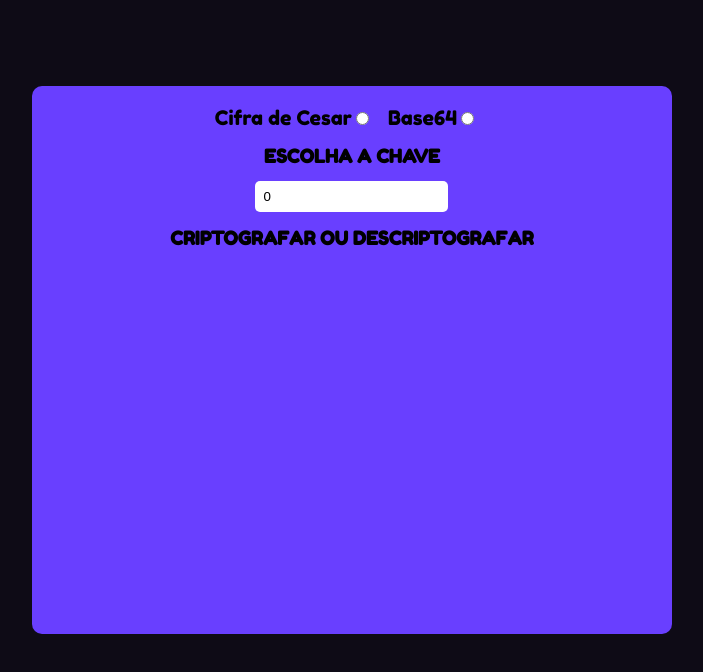
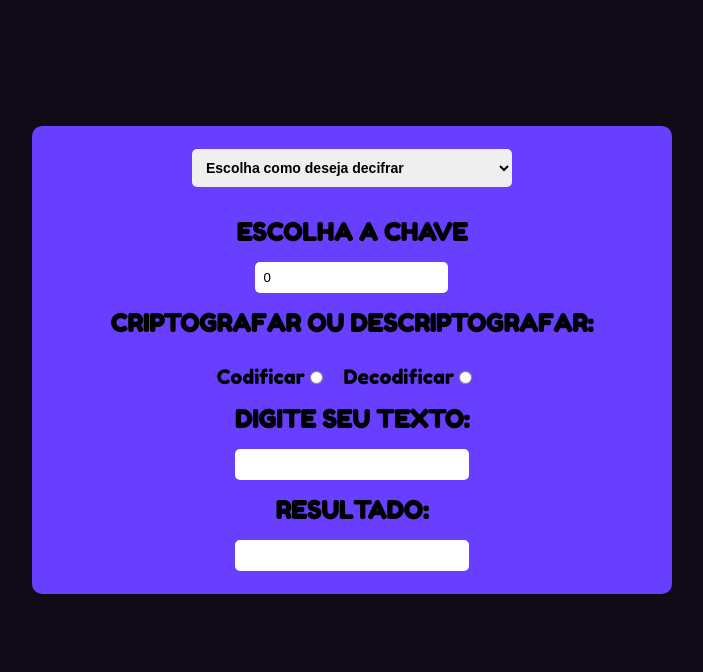
Before and after one commit to Mauriciiow/codificando, a plain HTML site: page index.html in a window 1280 px wide. Shown: the whole page, without its empty margins (288-991 px from the left). Drawn offline with Linux system fonts and the light colour scheme.

Commit message:
melhorei o codigo

```diff
--- a/index.html
+++ b/index.html
@@ -11,22 +11,34 @@
     <main id="container-principal">
       <div class="decifrador">
         <form class="formulario-escolha">
-          <!-- <select name="forma-decifrar" id="forma-decifrar">
-                    <option disabled selected>Escolha como deseja decifrar</option>
-                    <option id="cesar" name="escolha" >Cifra De Cesar</option>
-                    <option id="base" name="escolha" >Base64 </option>
-                </select> -->
-          <div id="escolherModo">
-            <label for="modo">Cifra de Cesar</label>
-            <input id="cesar" type="radio" name="modo" id="cesar" />
-            <label for="modo">Base64</label>
-            <input id="base" type="radio" name="modo" id="base" />
-          </div>
+          <select id="forma-decifrar">
+            <option disabled selected value="textoSelecao">
+              Escolha como deseja decifrar
+            </option>
+            <option id="cesar" name="escolha" value="CifraCesar">
+              Cifra De Cesar
+            </option>
+            <option id="base" name="escolha" value="Base64">Base64</option>
+          </select>
 
           <div id="divCifra">
             <h3 class="sumir">Escolha a chave</h3>
             <input class="sumir" id="chave" type="number" value="0" />
-            <h3>Criptografar ou Descriptografar</h3>
+            <h3>Criptografar ou Descriptografar:</h3>
+          </div>
+
+          <div id="escolherModo">
+            <label for="codificar">Codificar</label>
+            <input id="codificar" type="radio" name="codificar" id="cesar" />
+            <label for="modo">Decodificar</label>
+            <input id="decodificar" type="radio" name="Decodificar" id="base" />
+          </div>
+
+          <div id="mensagemResultado">
+            <h3>Digite seu texto:</h3>
+            <input type="text">
+            <h3>Resultado:</h3>
+            <input type="text">
           </div>
         </form>
       </div>
--- a/index.js
+++ b/index.js
@@ -1,32 +1,18 @@
-// var selecionar = document.querySelectorAll('#escolherModo [name=modo]')
-
-// for (let i = 0; i < selecionar.length; i++) {
-//         if (selecionar[i].checked == true) {
-//             console.log('salve');
-//         } else {
-//             console.log('oi');
-//         }
-
-// }
-
 var cesar = document.getElementById("cesar");
 var base = document.getElementById("base");
-var textoChave = document.getElementById("textoChave");
 var divCifra = document.getElementById("divCifra");
 var chave = document.getElementById("chave");
 var valorChave = chave.value;
 var sumir = document.querySelectorAll(".sumir");
+var selecionar = document.getElementById("forma-decifrar");
 
-cesar.addEventListener("click", () => {
-  for (let i = 0; i < sumir.length; i++) {
-    sumir[i].style.display = "flex";
-  }
-
-  divCifra.style.flexDirection = "column";
-});
-
-base.addEventListener("click", () => {
-  for (let i = 0; i < sumir.length; i++) {
-    sumir[i].style.display = "none";
+selecionar.addEventListener("change", () => {
+  for (var i = 0; i < sumir.length; i++) {
+    if (selecionar.value == "CifraCesar") {
+      sumir[i].style.display = "flex";
+      divCifra.style.flexDirection = "column";
+    } else {
+      sumir[i].style.display = "none";
+    }
   }
 });
--- a/style.css
+++ b/style.css
@@ -1,5 +1,4 @@
-@import url("https://fonts.googleapis.com/css2?family=Fredoka+One&family=Montserrat:wght@100;400&family=Roboto:wght@300&display=swap");
-
+@import url('https://fonts.googleapis.com/css2?family=Fredoka+One&family=Montserrat:wght@100;400&family=Nunito:wght@200;700&family=Open+Sans:wght@300&family=Roboto:wght@300&display=swap');
 * {
   margin: 0;
   padding: 0;
@@ -10,7 +9,8 @@ body {
   background: #0e0b16;
   width: auto;
   min-height: 100vh;
-  font-family: "Fredoka One", cursive;
+  font-family: 'Fredoka One', cursive;
+  font-size: 21px;
 }
 
 #container-principal {
@@ -23,9 +23,12 @@ body {
 
 .decifrador {
   width: 50%;
-  height: 76%;
+  height: 65%;
   background: #693fff;
   border-radius: 10px;
+  display: flex;
+  justify-content: center;
+  align-items: center;
 }
 
 .formulario-escolha {
@@ -33,17 +36,24 @@ body {
   display: flex;
   align-items: center;
   flex-direction: column;
-  margin-top: 20px;
+
 }
 
-#cesar,
-#base {
+#codificar,
+#decodificar {
   margin-right: 15px;
+  margin-top: 18px;
   font-size: 26px;
 }
 
 label {
   font-size: 20px;
+}
+
+h3 {
+  margin-top: 15px;
+  margin-bottom: 15px;
+  text-align: center;
 }
 
 #divCifra {
@@ -53,16 +63,16 @@ label {
   align-items: center;
 }
 
-#divCifra h3 {
+ h3 {
   text-transform: uppercase;
-  margin-top: 15px;
+
 }
 
 #divCifra input {
   padding: 8px;
   border: none;
   border-radius: 5px;
-  margin-top: 14px;
+
 }
 
 #forma-decifrar {
@@ -76,3 +86,20 @@ label {
   margin-bottom: 15px;
   font-weight: bold;
 }
+
+#escolherModo {
+}
+
+#mensagemResultado {
+  display: flex;
+  flex-direction: column;
+}
+
+#mensagemResultado input {
+  padding: 8px;
+  justify-content: center;
+  align-items: center;
+  border: none;
+  border-radius: 5px;
+
+}
```
